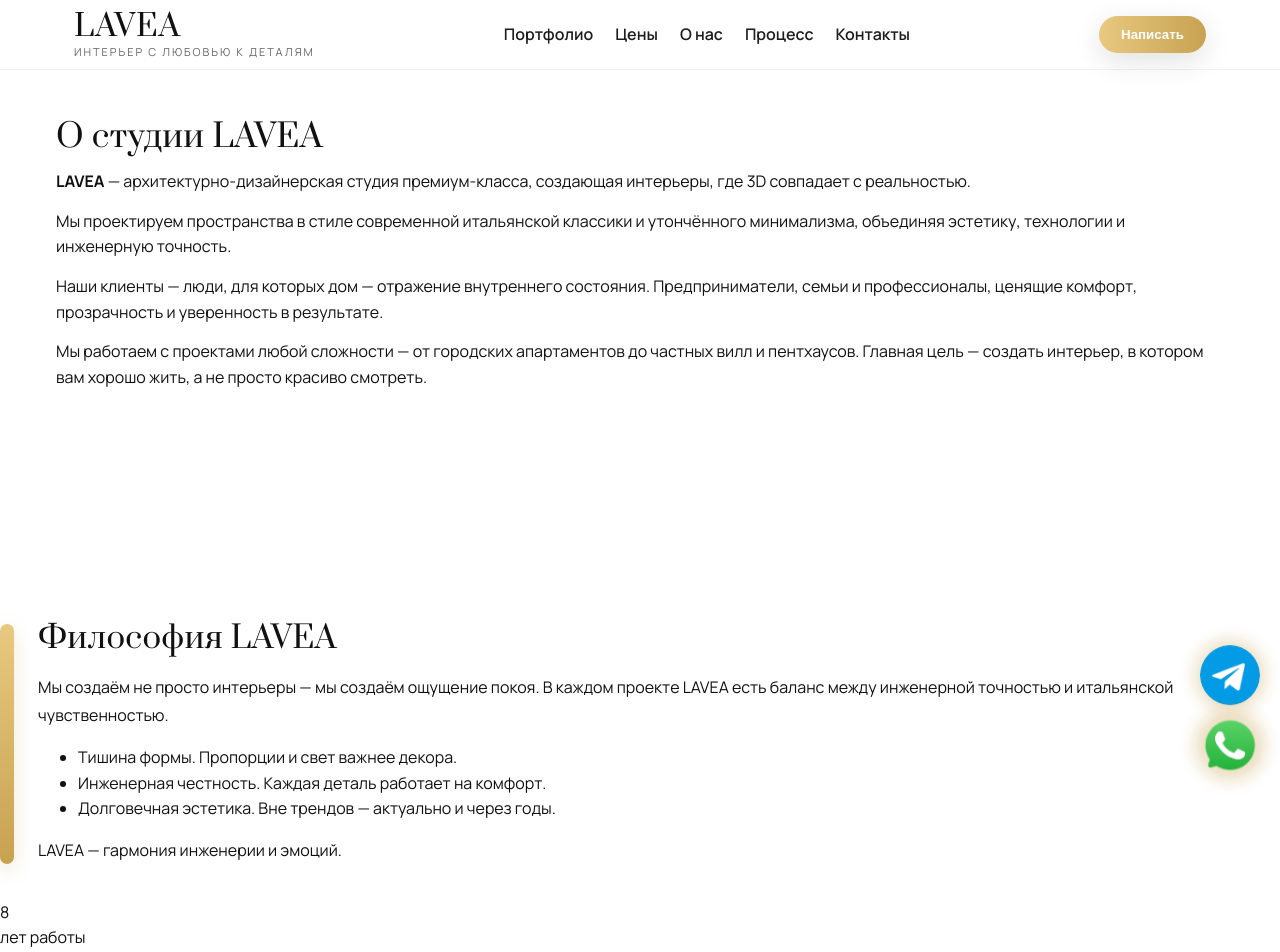
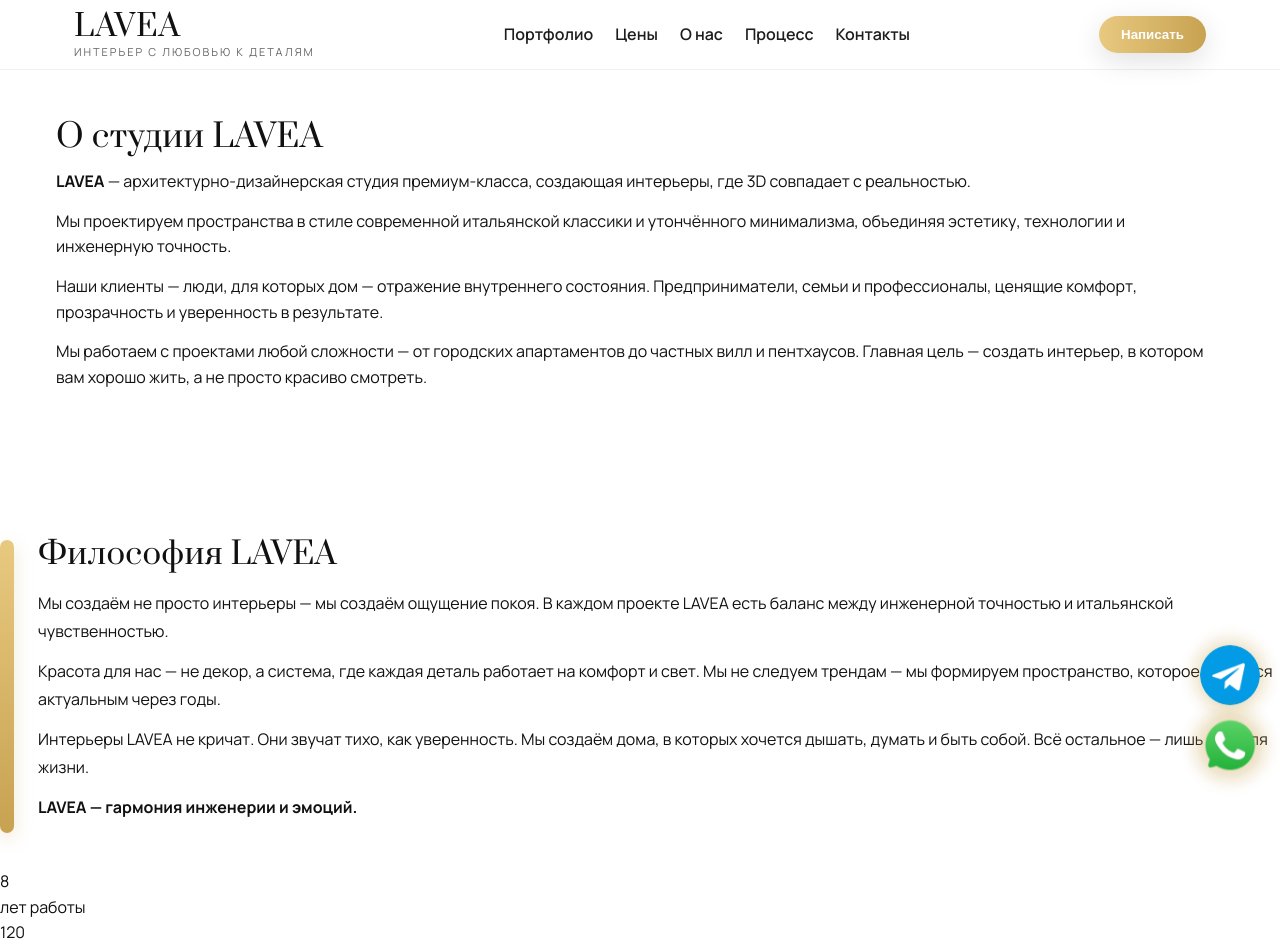
Before and after one commit to ankakisis-cloud/lavea-site, a Next.js app: page /about in a window 1280 px wide. Shown: the top 952 px of the page. Built offline with nearby package versions, Linux system fonts and the light colour scheme.

Commit message:
Update AboutPhilosophy.js

```diff
--- a/components/AboutPhilosophy.js
+++ b/components/AboutPhilosophy.js
@@ -2,24 +2,20 @@
 
 export default function AboutPhilosophy() {
   return (
-    <section className="aboutPhilosophy withHeaderOffset" aria-label="Философия LAVEA">
-      <div className="aboutPhilosophy__rail" aria-hidden="true"></div>
-
+    <section className="aboutPhilosophy" aria-label="Философия LAVEA">
+      <div className="aboutPhilosophy__rail" aria-hidden="true" />
       <div className="aboutPhilosophy__content">
         <h2>Философия LAVEA</h2>
-
-        <p className="aboutLead">
-          Мы создаём не просто интерьеры — мы создаём ощущение покоя. В каждом проекте LAVEA
-          есть баланс между инженерной точностью и итальянской чувственностью.
+        <p>
+          Мы создаём не просто интерьеры — мы создаём ощущение покоя. В каждом проекте LAVEA есть баланс между инженерной точностью и итальянской чувственностью.
         </p>
-
-        <ul className="aboutPhilosophy__list">
-          <li><span>Тишина формы.</span> Пропорции и свет важнее декора.</li>
-          <li><span>Инженерная честность.</span> Каждая деталь работает на комфорт.</li>
-          <li><span>Долговечная эстетика.</span> Вне трендов — актуально и через годы.</li>
-        </ul>
-
-        <div className="aboutPhilosophy__note">LAVEA — гармония инженерии и эмоций.</div>
+        <p>
+          Красота для нас — не декор, а система, где каждая деталь работает на комфорт и свет. Мы не следуем трендам — мы формируем пространство, которое остаётся актуальным через годы.
+        </p>
+        <p>
+          Интерьеры LAVEA не кричат. Они звучат тихо, как уверенность. Мы создаём дома, в которых хочется дышать, думать и быть собой. Всё остальное — лишь фон для жизни.
+        </p>
+        <p><strong>LAVEA — гармония инженерии и эмоций.</strong></p>
       </div>
     </section>
   );
```
